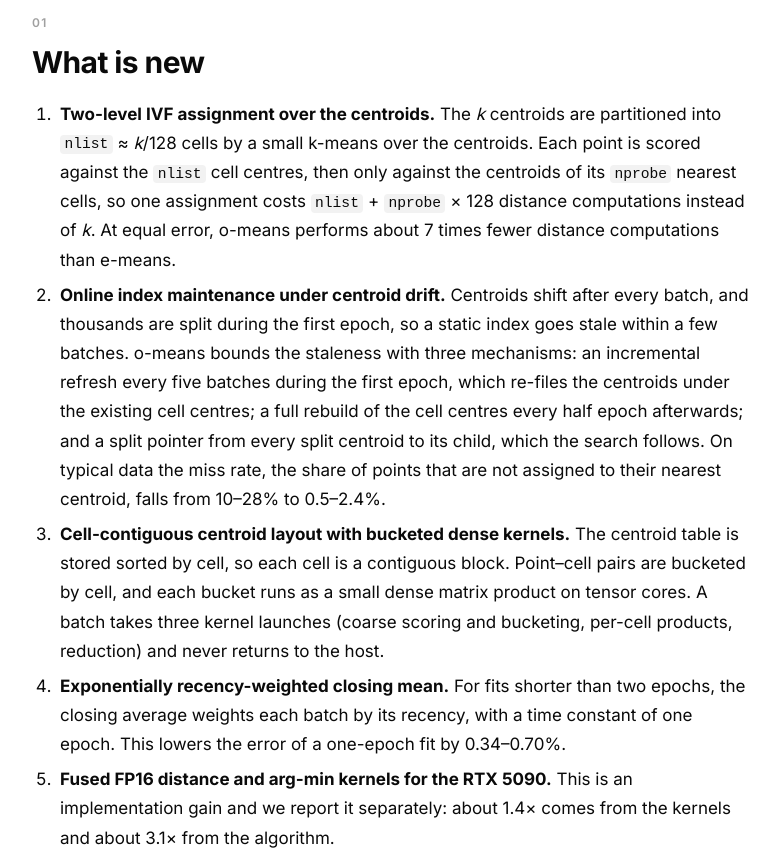
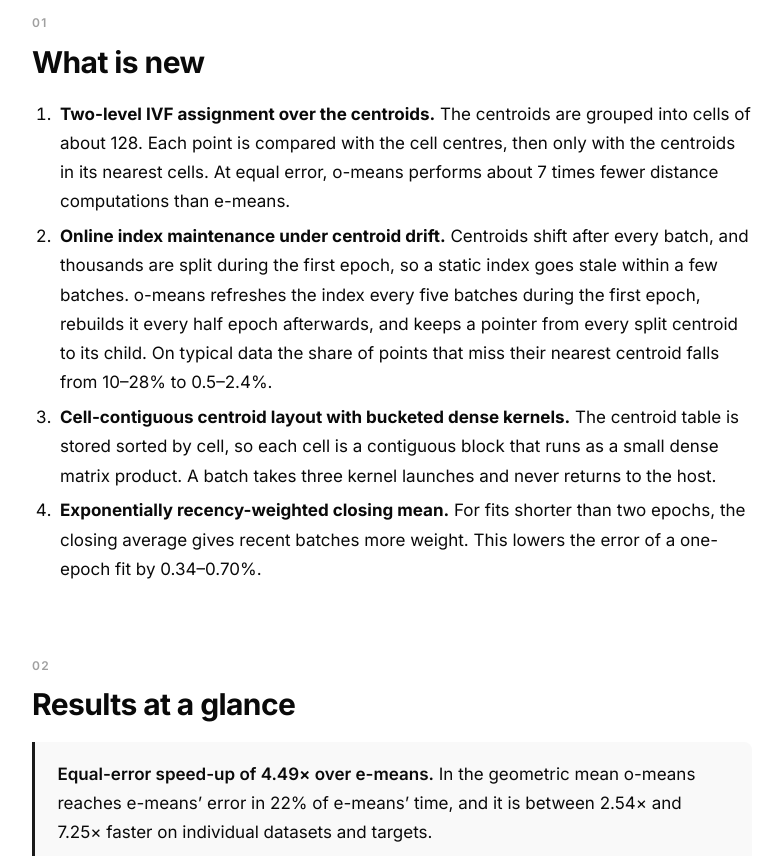
Before and after one commit to owlgebra-ai/owlgebra-ai.github.io, a plain HTML site: page blog/o-means/index.html in a window 1280 px wide. Shown: the part 1140-1996 px from the top of the page, without its empty margins (248-1030 px from the left). Drawn offline with Linux system fonts and the light colour scheme.

Commit message:
o-means post: four contributions, original explanations

```diff
--- a/blog/o-means/index.html
+++ b/blog/o-means/index.html
@@ -66,11 +66,10 @@
     <h2 id="what-is-new">What is new</h2>
 
     <ol>
-      <li><b>Two-level IVF assignment over the centroids.</b> The <i>k</i> centroids are partitioned into <code>nlist</code> ≈ <i>k</i>/128 cells by a small k-means over the centroids. Each point is scored against the <code>nlist</code> cell centres, then only against the centroids of its <code>nprobe</code> nearest cells, so one assignment costs <code>nlist</code> + <code>nprobe</code> × 128 distance computations instead of <i>k</i>. At equal error, o-means performs about 7 times fewer distance computations than e-means.</li>
-      <li><b>Online index maintenance under centroid drift.</b> Centroids shift after every batch, and thousands are split during the first epoch, so a static index goes stale within a few batches. o-means bounds the staleness with three mechanisms: an incremental refresh every five batches during the first epoch, which re-files the centroids under the existing cell centres; a full rebuild of the cell centres every half epoch afterwards; and a split pointer from every split centroid to its child, which the search follows. On typical data the miss rate, the share of points that are not assigned to their nearest centroid, falls from 10–28% to 0.5–2.4%.</li>
-      <li><b>Cell-contiguous centroid layout with bucketed dense kernels.</b> The centroid table is stored sorted by cell, so each cell is a contiguous block. Point–cell pairs are bucketed by cell, and each bucket runs as a small dense matrix product on tensor cores. A batch takes three kernel launches (coarse scoring and bucketing, per-cell products, reduction) and never returns to the host.</li>
-      <li><b>Exponentially recency-weighted closing mean.</b> For fits shorter than two epochs, the closing average weights each batch by its recency, with a time constant of one epoch. This lowers the error of a one-epoch fit by 0.34–0.70%.</li>
-      <li><b>Fused FP16 distance and arg-min kernels for the RTX 5090.</b> This is an implementation gain and we report it separately: about 1.4× comes from the kernels and about 3.1× from the algorithm.</li>
+      <li><b>Two-level IVF assignment over the centroids.</b> The centroids are grouped into cells of about 128. Each point is compared with the cell centres, then only with the centroids in its nearest cells. At equal error, o-means performs about 7 times fewer distance computations than e-means.</li>
+      <li><b>Online index maintenance under centroid drift.</b> Centroids shift after every batch, and thousands are split during the first epoch, so a static index goes stale within a few batches. o-means refreshes the index every five batches during the first epoch, rebuilds it every half epoch afterwards, and keeps a pointer from every split centroid to its child. On typical data the share of points that miss their nearest centroid falls from 10–28% to 0.5–2.4%.</li>
+      <li><b>Cell-contiguous centroid layout with bucketed dense kernels.</b> The centroid table is stored sorted by cell, so each cell is a contiguous block that runs as a small dense matrix product. A batch takes three kernel launches and never returns to the host.</li>
+      <li><b>Exponentially recency-weighted closing mean.</b> For fits shorter than two epochs, the closing average gives recent batches more weight. This lowers the error of a one-epoch fit by 0.34–0.70%.</li>
     </ol>
 
     <div class="section-label" aria-hidden="true">02</div>
```
